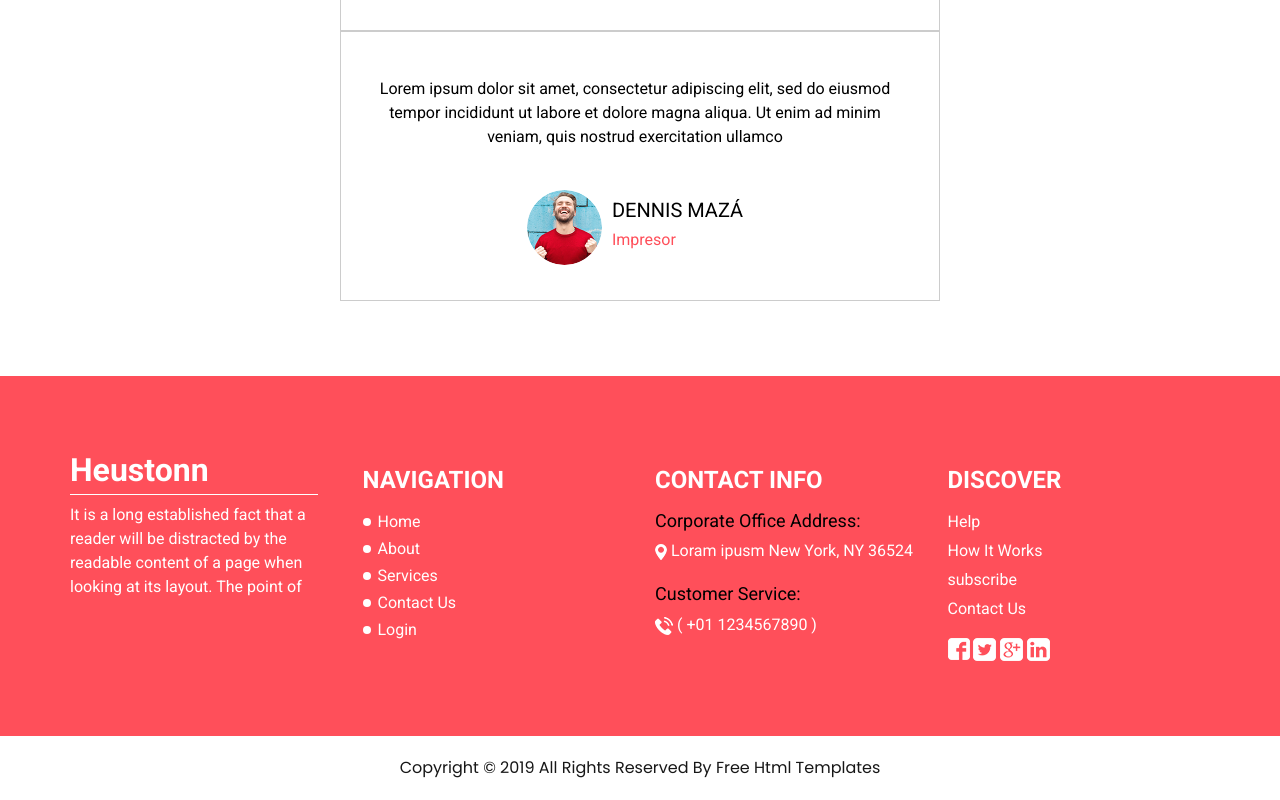
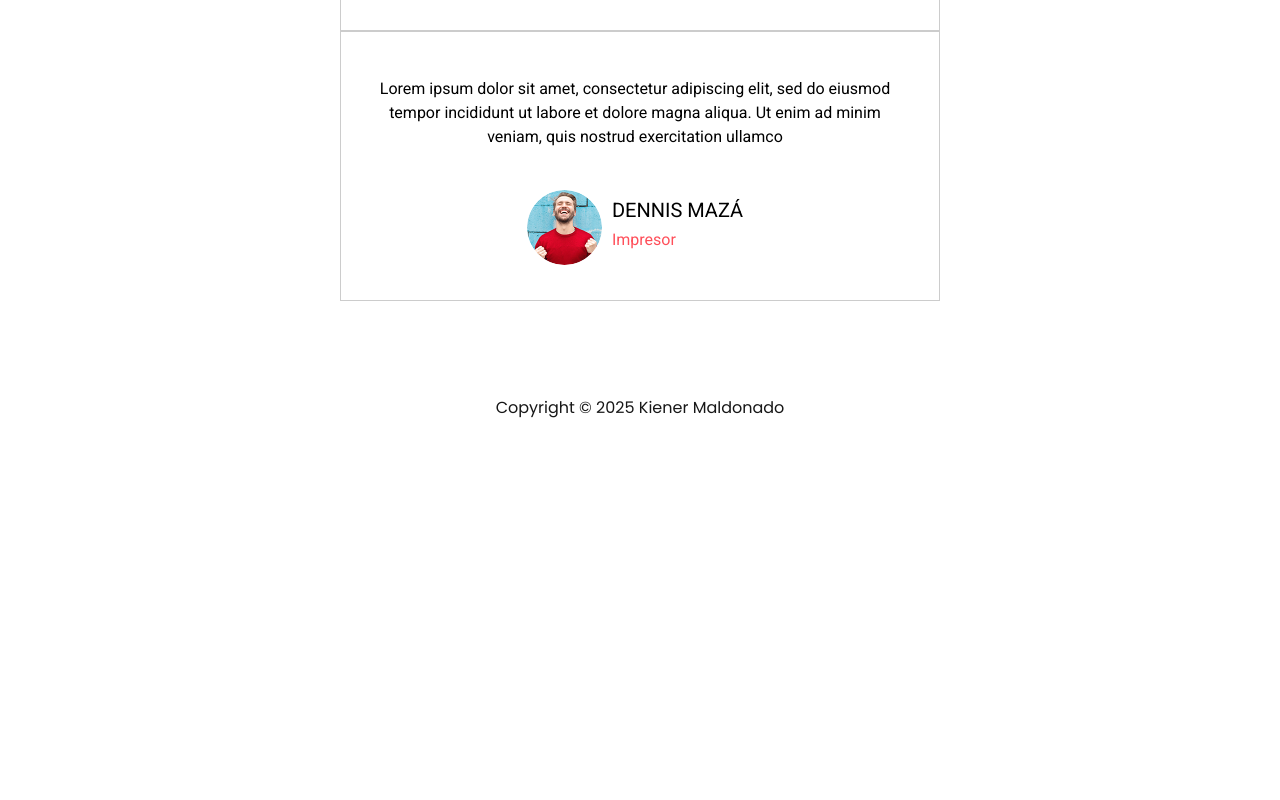
Before and after one commit to kiener16/revistasculturales, a plain HTML site: page index.html in a window 1280 px wide. Shown: the part 2044-2844 px from the top of the page. After the commit the page ends 2484 px from the top, so only its background shows below. Drawn offline with nearby package versions, Linux system fonts and the light colour scheme.

Commit message:
Footer actualizacion

```diff
--- a/index.html
+++ b/index.html
@@ -557,8 +557,11 @@
         </div>
       </div>
     </section>
+
     <!-- info section -->
-    <section class="info_section layout_padding">
+
+
+    <!-- <section class="info_section layout_padding">
       <div class="container">
         <div class="row">
           <div class="col-md-3">
@@ -681,7 +684,7 @@
           </div>
         </div>
       </div>
-    </section>
+    </section> -->
 
 
 
@@ -690,8 +693,8 @@
     <!-- footer section -->
     <section class="container-fluid footer_section">
       <p>
-        Copyright &copy; 2019 All Rights Reserved By
-        <a href="https://html.design/">Free Html Templates</a>
+        Copyright &copy; 2025 Kiener Maldonado
+
       </p>
     </section>
     <!-- footer section -->
```
